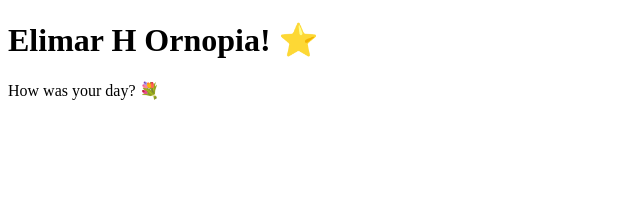
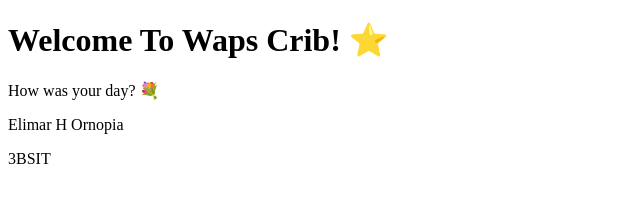
Before and after one commit to animokinobo3-svg/Elimar-Ornopia, a plain HTML site: page index.html in a window 1280 px wide. Shown: the whole page, without its empty margins (0-640 px from the left). Drawn offline with Linux system fonts and the light colour scheme.

Commit message:
Update heading and body content in index.html

```diff
--- a/index.html
+++ b/index.html
@@ -4,9 +4,9 @@
         <title>Infinite Moon</title>
     </head>
     <body>
-
-
-      <h1>Elimar H Ornopia! ⭐️</h1>
+      <h1>Welcome To Waps Crib! ⭐️</h1>
         <p>How was your day? 💐</p>
+        <p>Elimar H Ornopia</p>
+        <p>3BSIT</p>
     </body>
 </html>
```
